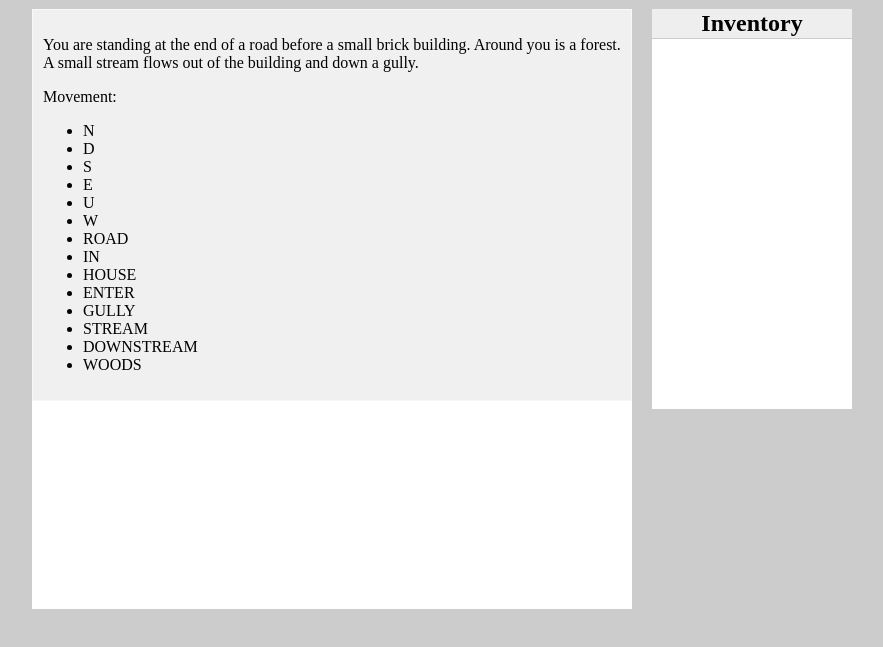
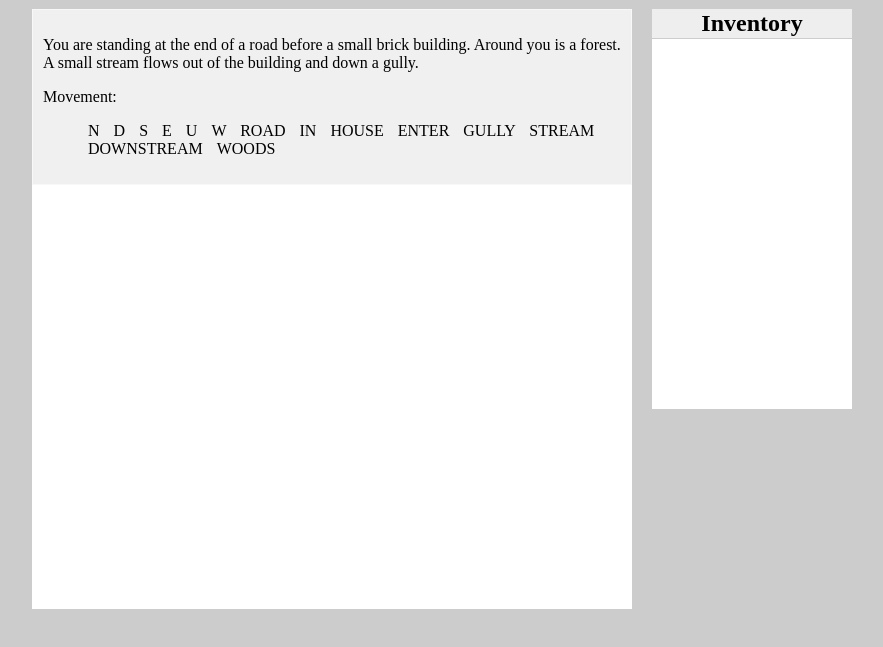
Before and after one commit to umd-mith/mithgrid, a plain HTML site: page adventure/index.html in a window 1280 px wide. Shown: the part 41-688 px from the top of the page, without its empty margins (193-1076 px from the left). Drawn offline with Linux system fonts and the light colour scheme.

Commit message:
Have words / objects form a more compact list

```diff
--- a/adventure/game.css
+++ b/adventure/game.css
@@ -27,13 +27,22 @@ html, body {
 	background-color: #ffffff;
 	float: left;
 	height: 600px;
-	overflow: scroll;
+	overflow-y: scroll;
 }
 
 #game > .room > .description {
 	background-color: #f0f0f0;
 	border: 1px solid #f8f8f8;
 	padding: 10px;
+}
+
+#game > .room > .description ul > li {
+	display: inline;
+	padding-left: 5px;
+	padding-right: 5px;
+}
+#game > .room > .description ul > li:after {
+	content: " ";
 }
 
 #game > .room > .objects {
--- a/adventure/game.js
+++ b/adventure/game.js
@@ -107,7 +107,8 @@
 
 								// we allow the player to move to the destination by clicking on the word
 								cmdEl.click(function() {
-									if(word.condition[0] === 0 && model.getItem("player").environment[0] === word.environment[0]) {
+									if(word.condition[0] === 0 &&
+													model.getItem("player").environment[0] === word.environment[0]) {
 										model.updateItems([{
 											id: "player",
 											environment: word.destination[0]
@@ -116,7 +117,7 @@
 								});
 							}
 						});
-						el2 = $('<p>Movement: </p>');
+						el2 = $('<div>Movement: </div>');
 						el2.append(el);
 						$(container).append(el2);
 					}
@@ -140,7 +141,7 @@
 								}
 							});
 						});
-						el2 = $('<p>Objects: </p>');
+						el2 = $('<div>Objects: </div>');
 						el2.append(el);
 						$(container).append(el2);
 					}
```
